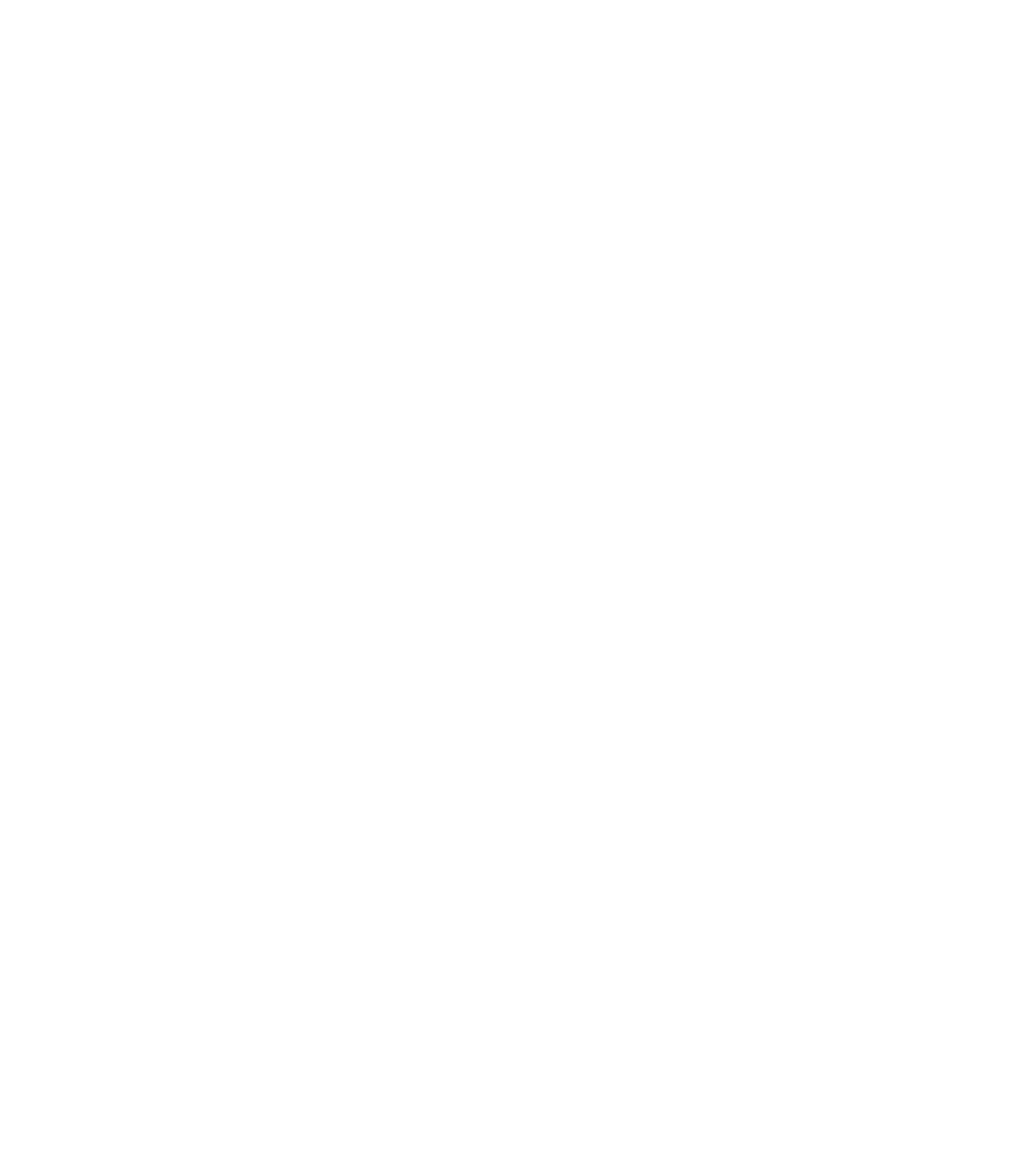
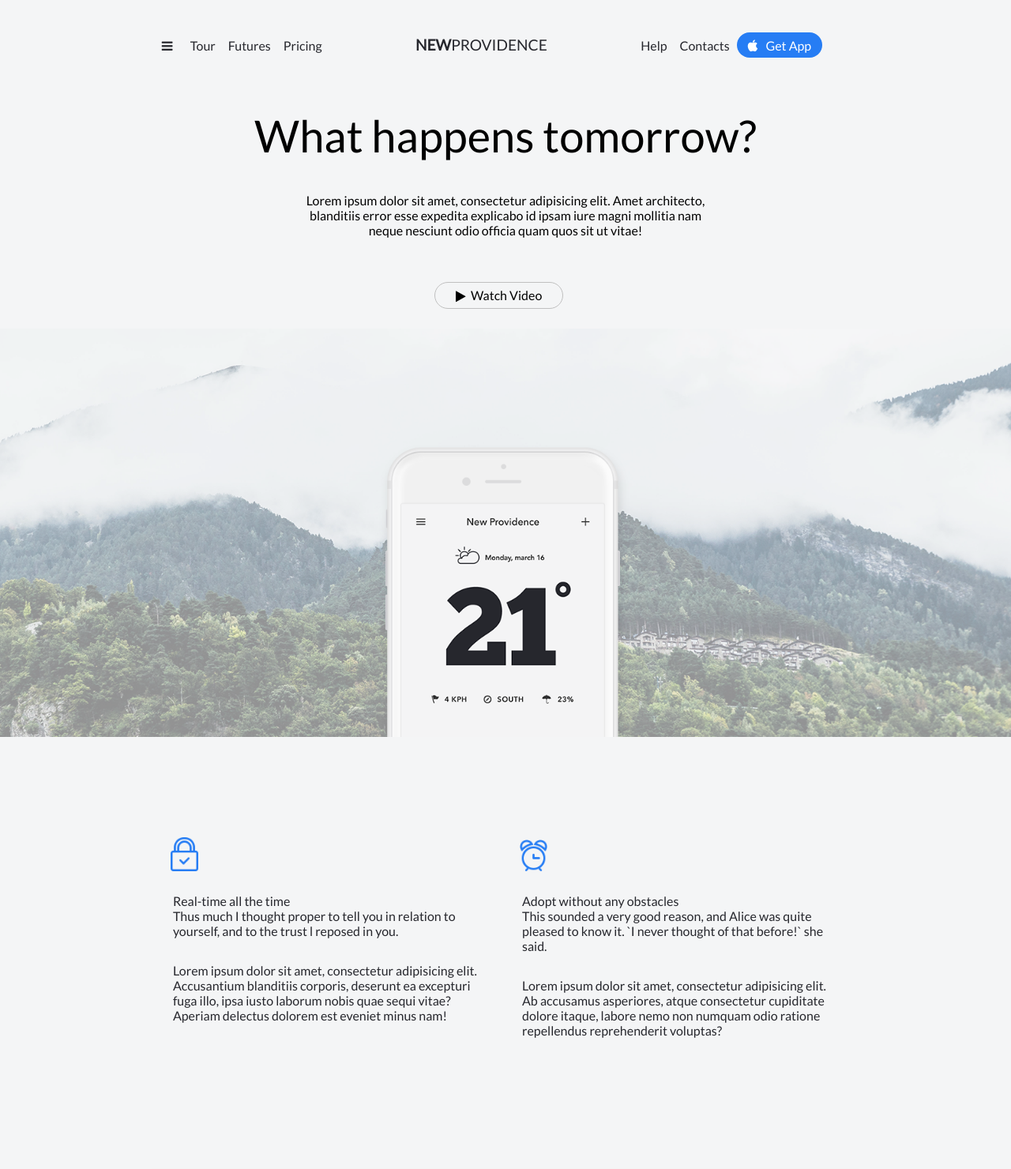
Before and after one commit to ONESucH/modernAdaptiveSiteOfNewPhones, a website: page app/index.html in a window 1280 px wide. Shown: the whole page at 79% size. Before the commit the page ends 800 px from the top, so only its background shows below. Drawn offline with Linux system fonts and the light colour scheme.

Commit message:
build site

```diff
--- a/app/css/main.less
+++ b/app/css/main.less
@@ -1,6 +1,7 @@
 * {
   margin: 0;
   padding: 0;
+  font-family: 'Lato', sans-serif;
 }
 
 .container {
@@ -10,3 +11,108 @@
   bottom: 0;
   top: 0;
 }
+
+.one-section {
+  position: relative;
+  background: url(../img/one-section/logo_3.png);
+  background-position: center bottom;
+  background-size: 100%;
+  background-repeat: no-repeat;
+  padding-bottom: 42.9%;
+  background-color: #f4f5f6;
+  ul {
+    margin: 0;
+    padding-top: 3%;
+  }
+  li {
+    display: inline-block;
+    color: #26272d;
+    padding: 0.5%;
+    cursor: pointer;
+    text-align: center;
+    &:nth-child(1) {
+      margin-left: 15%;
+      padding: 0 1% 0 1%;
+    }
+    &:nth-child(5) {
+      margin-left: 8%;
+      margin-right: 8%;
+      font-size: 120%;
+    }
+    &:nth-child(8) {
+      border-radius: 20px;
+      background: #267df4;
+      color: white;
+      width: 8%;
+      padding: 0.5% 0.2% 0.5% 0.2%;
+      & i {
+        margin-right: 10%;
+      }
+    }
+  }
+  span {
+    font-size: 100%;
+    font-weight: 900;
+    color: #26272d;
+  }
+  h1 {
+    text-align: center;
+    font-size: 350%;
+    font-weight: 500;
+    margin: 5% 0 3% 0;
+  }
+  p {
+    text-align: center;
+    width: 40%;
+    margin: 0 30% 5% 30%;
+  }
+  a {
+    margin-left:43%;
+    text-decoration: none;
+    color: black;
+    border: 1px solid silver;
+    border-radius: 20px;
+    padding: 0.5% 2% 0.5% 2%;
+    &:hover {
+      background: rgba(0, 0, 0, 0.08);
+    }
+    & i {
+      margin-right: 0.5%;
+    }
+  }
+}
+
+.two-section {
+  position: relative;
+  background-color: #f4f5f6;
+  ul {
+    position: relative;
+    margin: 0 15% 0 15%;
+    border-bottom: 1px solid #f4f4f4;
+    padding-top: 5%;
+  }
+  li {
+    display: inline-block;
+    color: #26272d;
+    width: 43%;
+    height: auto;
+    padding: 15% 3%;
+    background-color: rgba(255, 99, 0, 0.5);
+    &:nth-child(1) {
+      background: url(../img/two-section/lock_1.png);
+      background-position: top 15% left 6%;
+      background-size: 8%;
+      background-repeat: no-repeat;
+    }
+    &:nth-child(2) {
+      background: url(../img/two-section/klock_2.png);
+      background-position: top 15% left 6%;
+      background-size: 8%;
+      background-repeat: no-repeat;
+    }
+  }
+  p {
+    float: left;
+    margin-bottom: 8%;
+  }
+}
--- a/app/index.html
+++ b/app/index.html
@@ -5,12 +5,34 @@
     <meta name="viewport" content="width=device-width, user-scalable=no, initial-scale=1.0, maximum-scale=1.0, minimum-scale=1.0">
     <meta http-equiv="X-UA-Compatible" content="ie=edge">
     <title>Document</title>
+    <link href='https://fonts.googleapis.com/css?family=Lato' rel='stylesheet' type='text/css'>
     <link rel="stylesheet" href="vendor/font-awesome/css/font-awesome.min.css">
     <link rel="stylesheet" href="css/main.css">
 </head>
 <body>
 <div class="container">
+    <div class="one-section">
+        <ul>
+            <li><i class="fa fa-bars" aria-hidden="true"></i></li>
+            <li>Tour</li>
+            <li>Futures</li>
+            <li>Pricing</li>
+            <li><span>NEW</span>PROVIDENCE</li>
+            <li>Help</li>
+            <li>Contacts</li>
+            <li><i class="fa fa-apple" aria-hidden="true"></i>Get App</li>
+        </ul>
+        <h1>What happens tomorrow?</h1>
+        <p>Lorem ipsum dolor sit amet, consectetur adipisicing elit. Amet architecto, blanditiis error esse expedita explicabo id ipsam iure magni mollitia nam neque nesciunt odio officia quam quos sit ut vitae!</p>
+        <a href="#"><i class="fa fa-play" aria-hidden="true"></i>Watch Video</a>
+    </div>
 
+    <div class="two-section">
+        <ul>
+            <li>Real-time all the time<p>Thus much I thought proper to tell you in relation to yourself, and to the trust l reposed in you.</p><p>Lorem ipsum dolor sit amet, consectetur adipisicing elit. Accusantium blanditiis corporis, deserunt ea excepturi fuga illo, ipsa iusto laborum nobis quae sequi vitae? Aperiam delectus dolorem est eveniet minus nam!</p></li>
+            <li>Adopt without any obstacles<p>This sounded a very good reason, and Alice was quite pleased to know it. `I never thought of that before!` she said.  </p><p>Lorem ipsum dolor sit amet, consectetur adipisicing elit. Ab accusamus asperiores, atque consectetur cupiditate dolore itaque, labore nemo non numquam odio ratione repellendus reprehenderit voluptas?</p></li>
+        </ul>
+    </div>
 </div>
 
 <script src="vendor/jquery/dist/jquery.min.js"></script>
```
Also changed, not shown: app/css/main.css, app/img/logo.png (deleted), app/img/logo_2.png (deleted), app/img/logo_3.png (deleted), app/img/one-section/logo_3.png (added), app/img/two-section/klock_2.png (added), app/img/two-section/lock_1.png (added).
